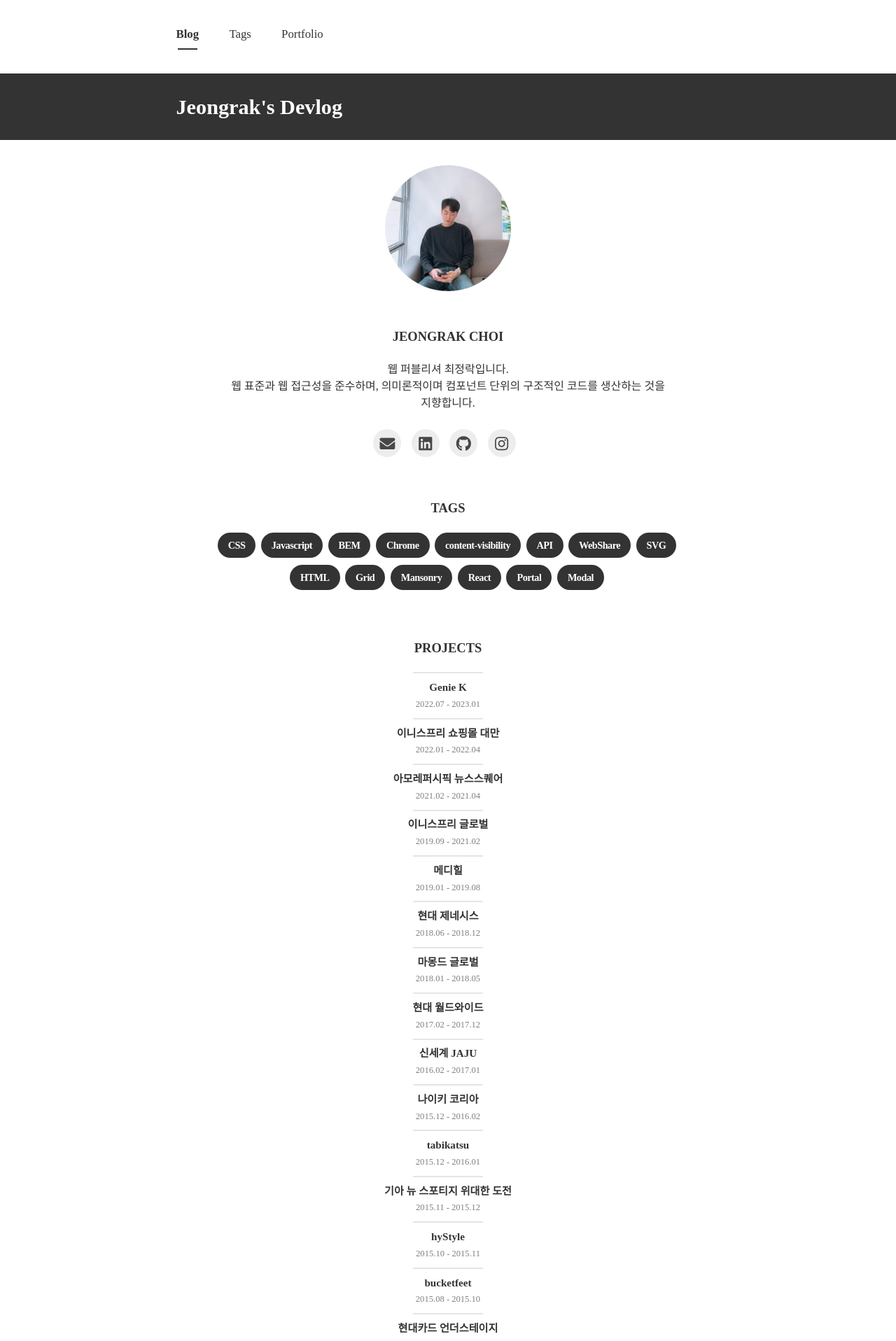
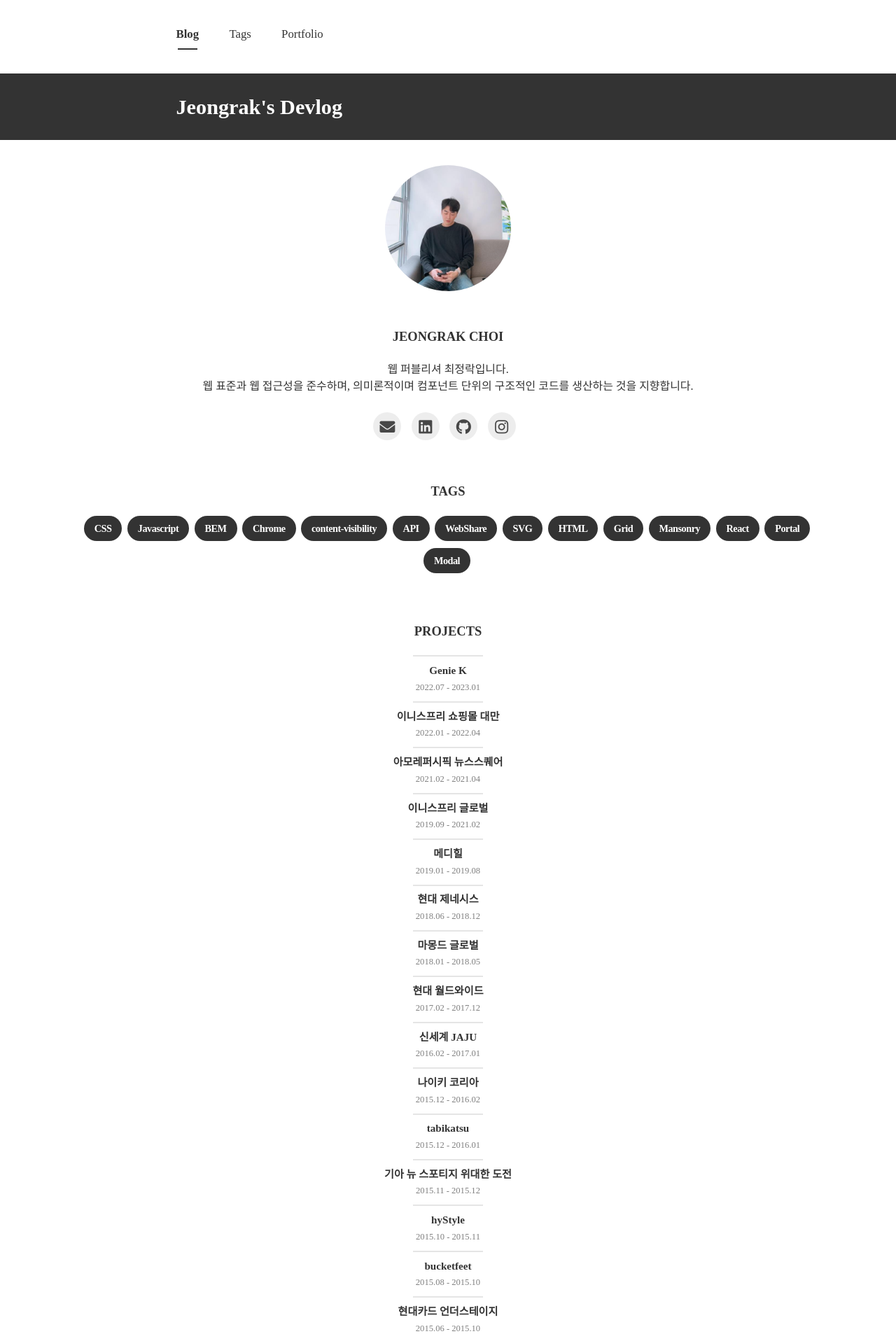
Before and after one commit to JeongrakChoi/JeongrakChoi.github.io, a Jekyll site: the page built from index.html, in a window 1280 px wide. Shown: the top 1916 px of the page at 70% size. Built offline with Jekyll 4.4.1, drawn with Linux system fonts in a browser that asks for light colours; nearby versions of some CDN libraries; some web fonts are replaced; the list of posts is cut into pages by our own code.

Commit message:
Update _home.scss

```diff
--- a/_sass/layouts/_home.scss
+++ b/_sass/layouts/_home.scss
@@ -5,8 +5,8 @@
 
     #aside{
         display:block;
-        max-width:66.6666666667%;
-        flex:0 0 66.6666666667%;
+        max-width:100%;
+        flex:auto;
         @media (max-width: 991px) {
            #tag-wrap, #proj-wrap{
             display:none;
```
